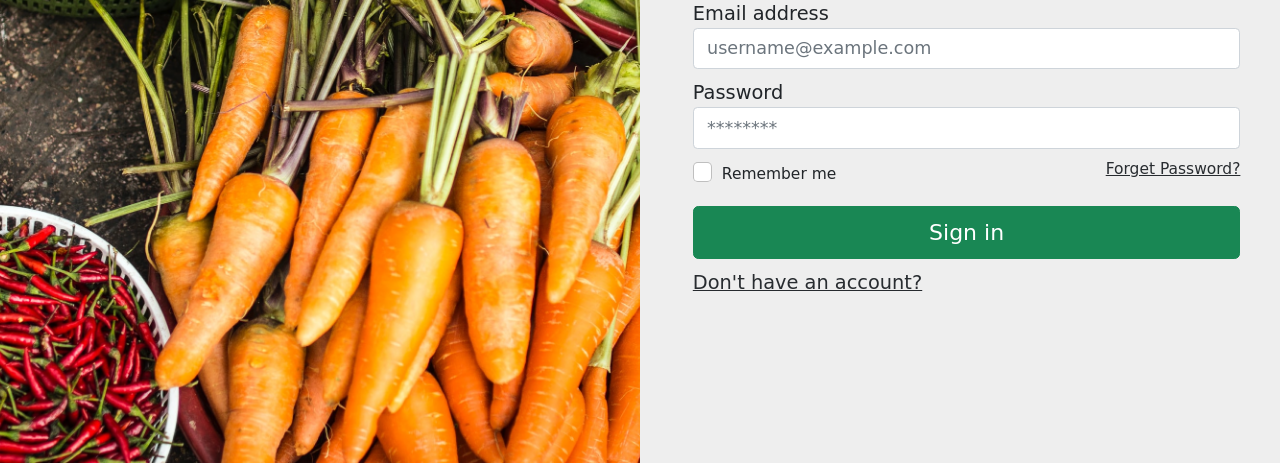
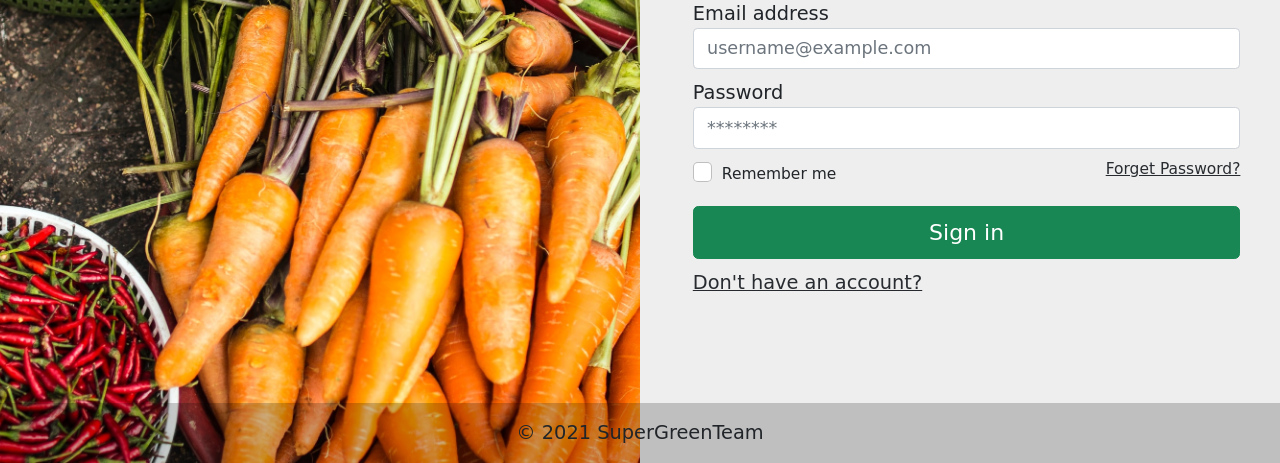
Before and after one commit to pokai-huang0828/CSTP1304_SuperGreenTeam, a PHP site: page /index.php in a window 1280 px wide. Shown: the part 337-800 px from the top of the page. Run offline with PHP 8.4, Linux system fonts and the light colour scheme; some libraries are stand-ins or nearby versions; some web fonts are replaced.

Commit message:
added footer

```diff
--- a/css/shared.css
+++ b/css/shared.css
@@ -50,3 +50,12 @@ a{
     border-radius: 100%;
     border: 1px rgba(0, 0, 0, 0.301) solid;
 }
+
+/* Footer */
+footer {
+    position: absolute;
+    bottom: 0;
+    width: 100%;
+    height: 60px;
+    line-height: 60px;
+}
--- a/inc/utilities/Shared.class.php
+++ b/inc/utilities/Shared.class.php
@@ -35,6 +35,14 @@ class Shared {
 
 
     static function footer() { ?>
+
+            <footer>
+            <!-- Copyright -->
+            <div class="text-center" style="background-color: rgba(0, 0, 0, 0.2);">
+            © 2021 SuperGreenTeam
+            </div>
+            <!-- Copyright -->
+            </footer>
 
             <!-- Bootstrap Bundle with Popper -->
             <script src="https://cdn.jsdelivr.net/npm/bootstrap@5.0.0-beta2/dist/js/bootstrap.bundle.min.js" integrity="sha384-b5kHyXgcpbZJO/tY9Ul7kGkf1S0CWuKcCD38l8YkeH8z8QjE0GmW1gYU5S9FOnJ0" crossorigin="anonymous"></script>
```
